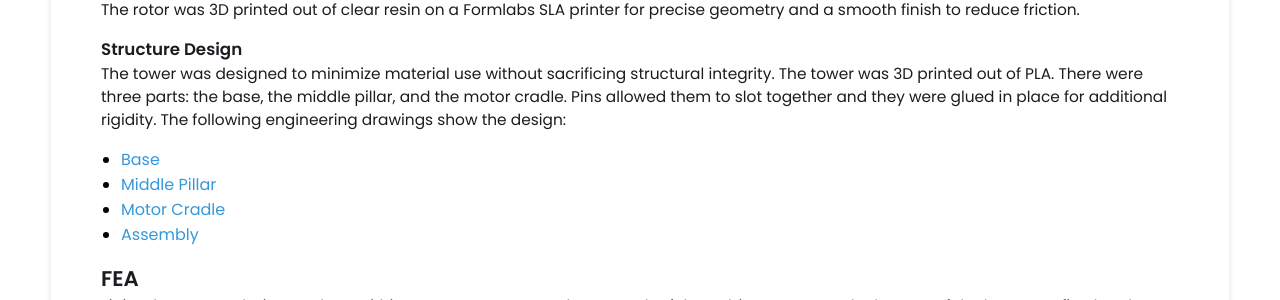
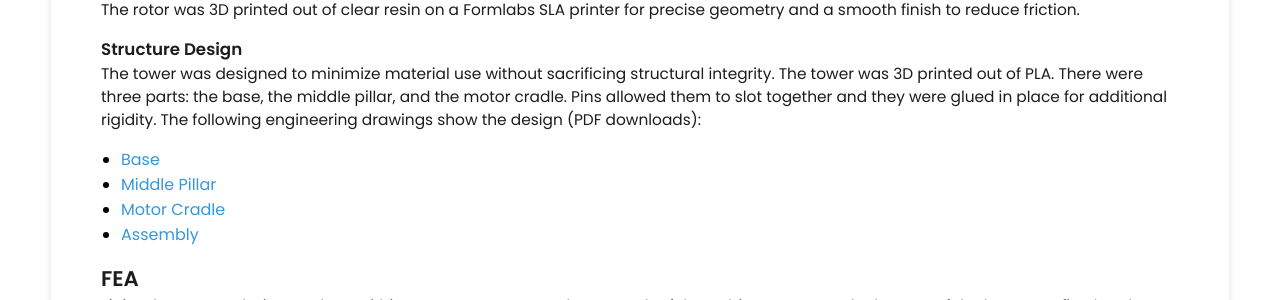
Before and after one commit to dannnyb0y/portfolio, a Jekyll site: the page built from _projects/e26-turbine/index.md, in a window 1280 px wide and 900 px high, scrolled down 1725 px. Shown: the part 197-497 px from the top of the window. Built offline with Jekyll 4.4.1, drawn with Linux system fonts in a browser that asks for light colours.

Commit message:
small fix

```diff
--- a/_projects/e26-turbine/index.md
+++ b/_projects/e26-turbine/index.md
@@ -31,7 +31,7 @@ The final rotor design had 3 blades, a 15° angle of attack, 12° angle of twist
 The rotor was 3D printed out of clear resin on a Formlabs SLA printer for precise geometry and a smooth finish to reduce friction.
 
 ### **Structure Design**
-The tower was designed to minimize material use without sacrificing structural integrity. The tower was 3D printed out of PLA. There were three parts: the base, the middle pillar, and the motor cradle. Pins allowed them to slot together and they were glued in place for additional rigidity. The following engineering drawings show the design:
+The tower was designed to minimize material use without sacrificing structural integrity. The tower was 3D printed out of PLA. There were three parts: the base, the middle pillar, and the motor cradle. Pins allowed them to slot together and they were glued in place for additional rigidity. The following engineering drawings show the design (PDF downloads):
 - [Base](../../assets/e26/base.pdf)
 - [Middle Pillar](../../assets/e26/middle.pdf)
 - [Motor Cradle](../../assets/e26/cradle.pdf)
```
Also changed, not shown: _projects/103-turbine/index.md (+1 -1 lines), _projects/wedgelock-redesign/index.md (+1 -1 lines).
